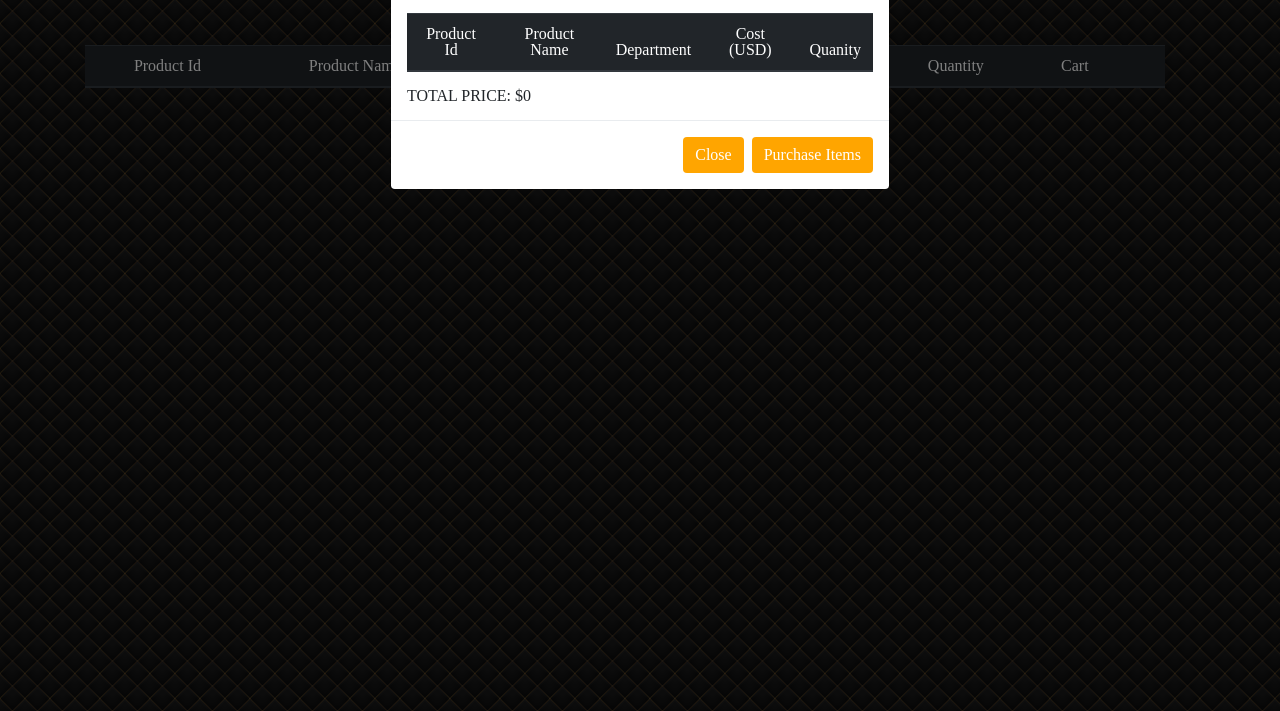
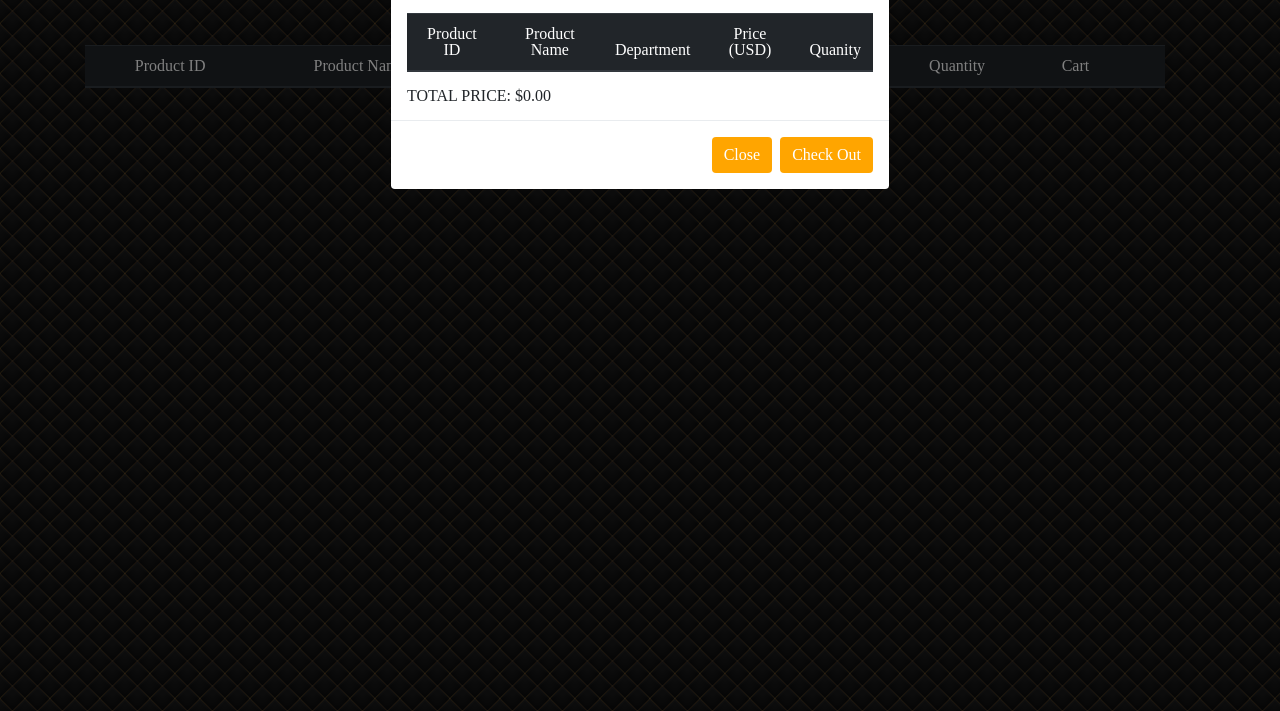
Before and after one commit to gyang7133/Bamazon-Sequelize, a website: page public/index.html in a window 1280 px wide. Both pictures are taken after a click on the button "Cart". Shown: the part 89-800 px from the top of the page. Drawn offline with nearby package versions, Linux system fonts and the light colour scheme; no server answers.

Commit message:
Editing Front end and Back end

```diff
--- a/public/index.html
+++ b/public/index.html
@@ -33,7 +33,7 @@
         <table class="table">
           <thead class="thead-dark text-align-center">
             <tr>
-              <th scope="col">Product Id</th>
+              <th scope="col">Product ID</th>
               <th scope="col">Product Name</th>
               <th scope="col">Department</th>
               <th scope="col">Price</th>
@@ -80,7 +80,7 @@
           </div>
           <div class="modal-footer">
             <button type="button" class="btn btn-secondary" data-dismiss="modal">Close</button>
-            <button type="button" class="btnPurchase btn btn-primary">Purchase Items</button>
+            <button type="button" class="btnPurchase btn btn-primary">Check Out</button>
           </div>
         </div>
       </div>
--- a/public/js/app.js
+++ b/public/js/app.js
@@ -32,7 +32,6 @@ const validate = function(item) {
     clearInput();
   }
 };
-
 
 
 //this is the document ready function that says to render all the items in the database, to the table.
@@ -85,10 +84,10 @@ $(document).ready(() => {
     $('.modal-body').append (`  <table class="table">
     <thead class="thead-dark">
       <tr>
-        <th scope="col">Product Id</th>
+        <th scope="col">Product ID</th>
         <th scope="col">Product Name</th>
         <th scope="col">Department</th>
-        <th scope="col">Cost (USD)</th>
+        <th scope="col">Price (USD)</th>
         <th scope="col">Quanity</th>
       </tr>
     </thead>
@@ -109,7 +108,7 @@ $(document).ready(() => {
 
     }
     $(".totalCart").empty();
-    $(".totalCart").append(`<h4>TOTAL PRICE:    $${totalcost}</h4>`)
+    $(".totalCart").append(`<h4>TOTAL PRICE:    $${totalcost.toFixed(2)}</h4>`)
     $(".modal").modal("show");
   });
 
@@ -136,7 +135,7 @@ $(".btnPurchase").on("click", function (){
       console.log(data);
     })
     $('.modal-body').empty();
-    $('.modal-body').append("Purchase approved!")
+    $('.modal-body').append("Purchase Approved! Thank you for buying with us!")
 
   }
   cart= [];
```
Also changed, not shown: public/css/style.css (line endings or trailing spaces), 1 other file.
